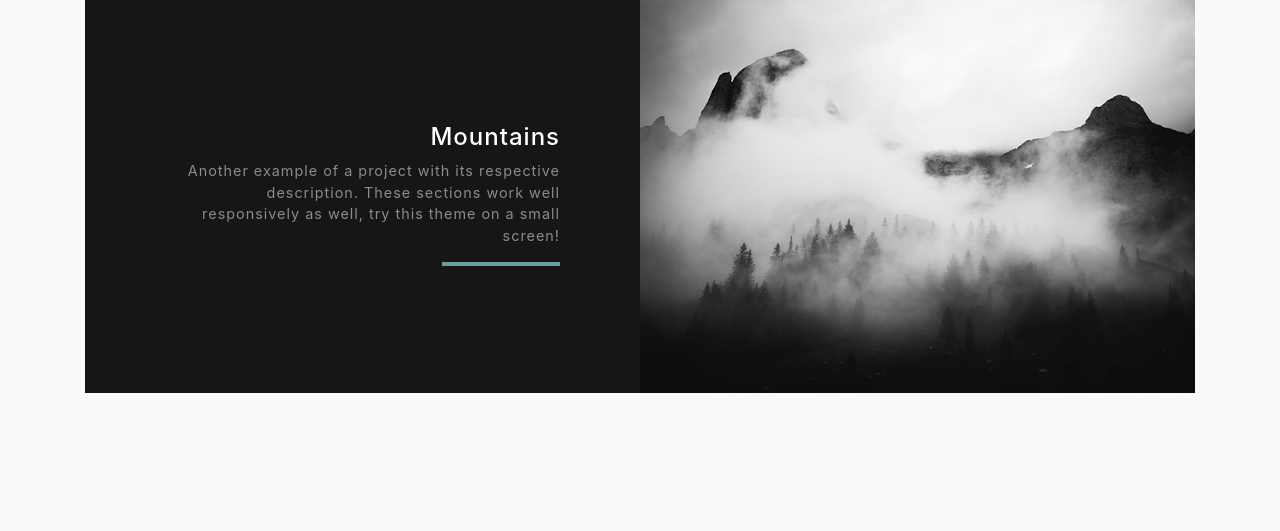
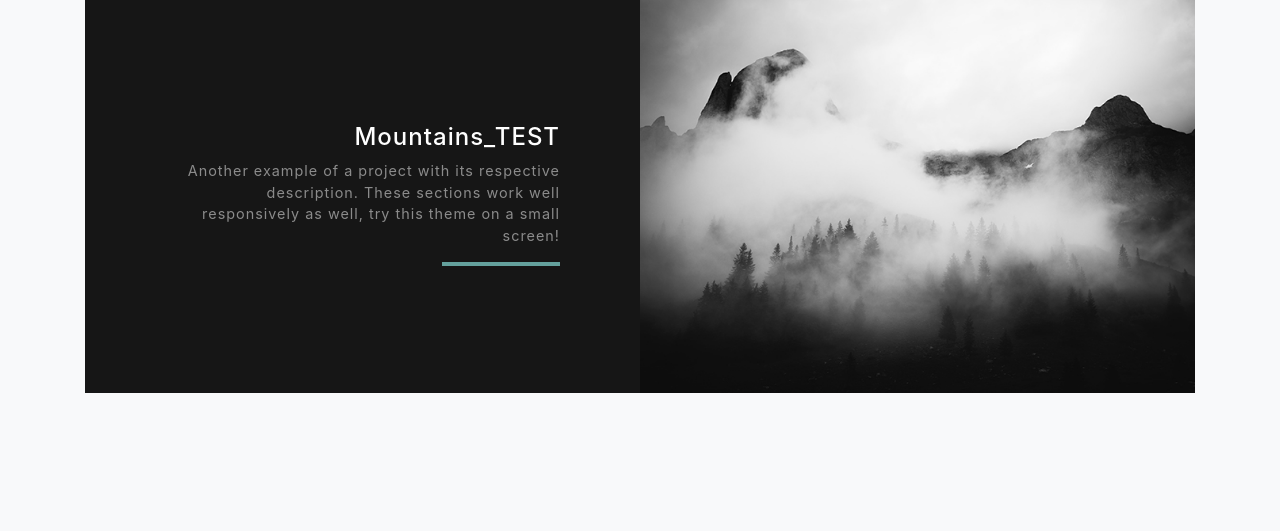
Before and after one commit to darioarias/darioarias.github.io, a website with bundled scripts: page index.html in a window 1280 px wide. Shown: the part 3022-3553 px from the top of the page. Built offline with nearby package versions, Linux system fonts and the light colour scheme.

Commit message:
change index

```diff
--- a/index.html
+++ b/index.html
@@ -147,7 +147,7 @@
           <div class="bg-black text-center h-100 project">
             <div class="d-flex h-100">
               <div class="project-text w-100 my-auto text-center text-lg-right">
-                <h4 class="text-white">Mountains</h4>
+                <h4 class="text-white">Mountains_TEST</h4>
                 <p class="mb-0 text-white-50">Another example of a project with its respective description. These sections work well responsively as well, try this theme on a small screen!</p>
                 <hr class="d-none d-lg-block mb-0 mr-0">
               </div>
```
